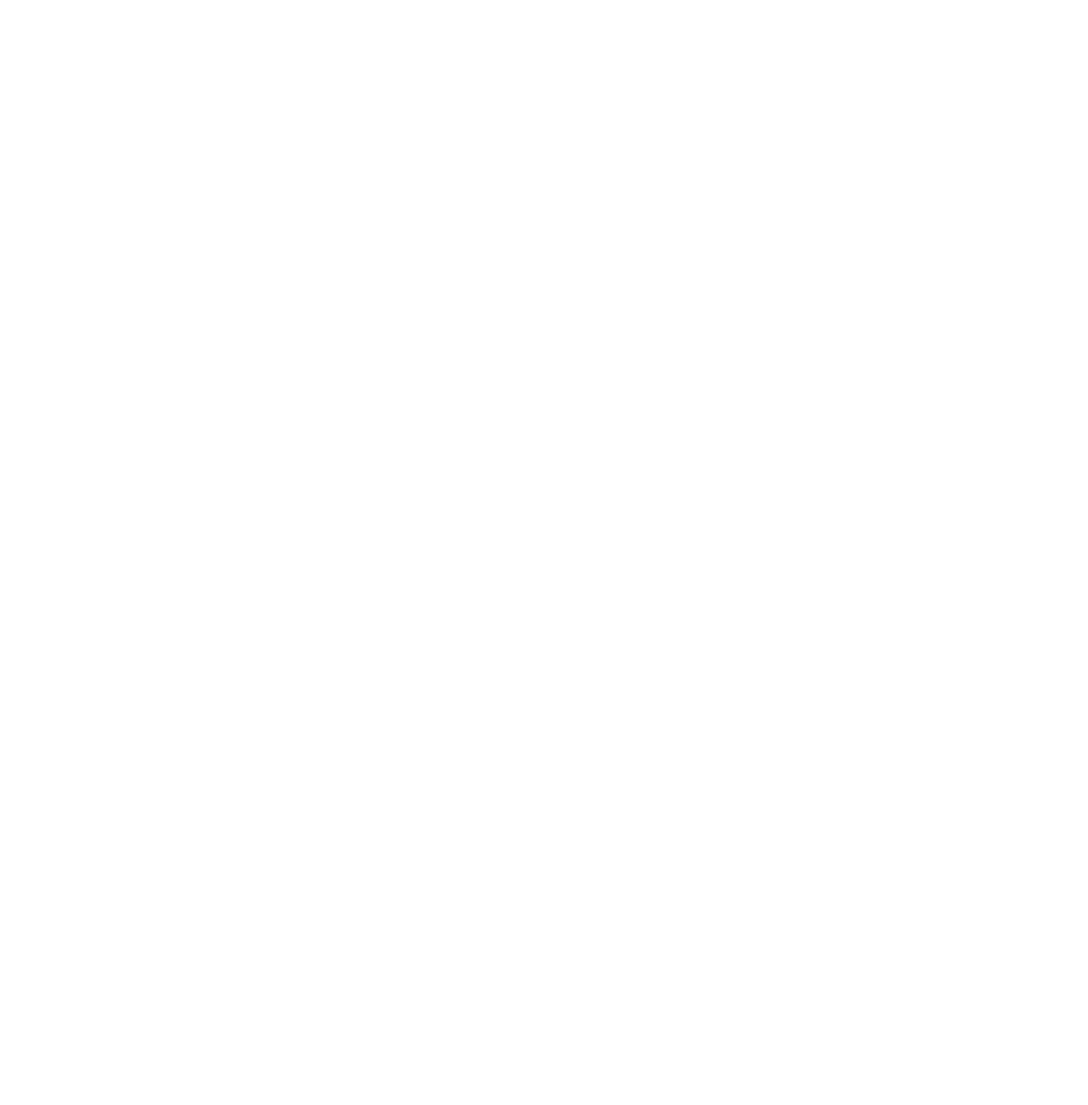
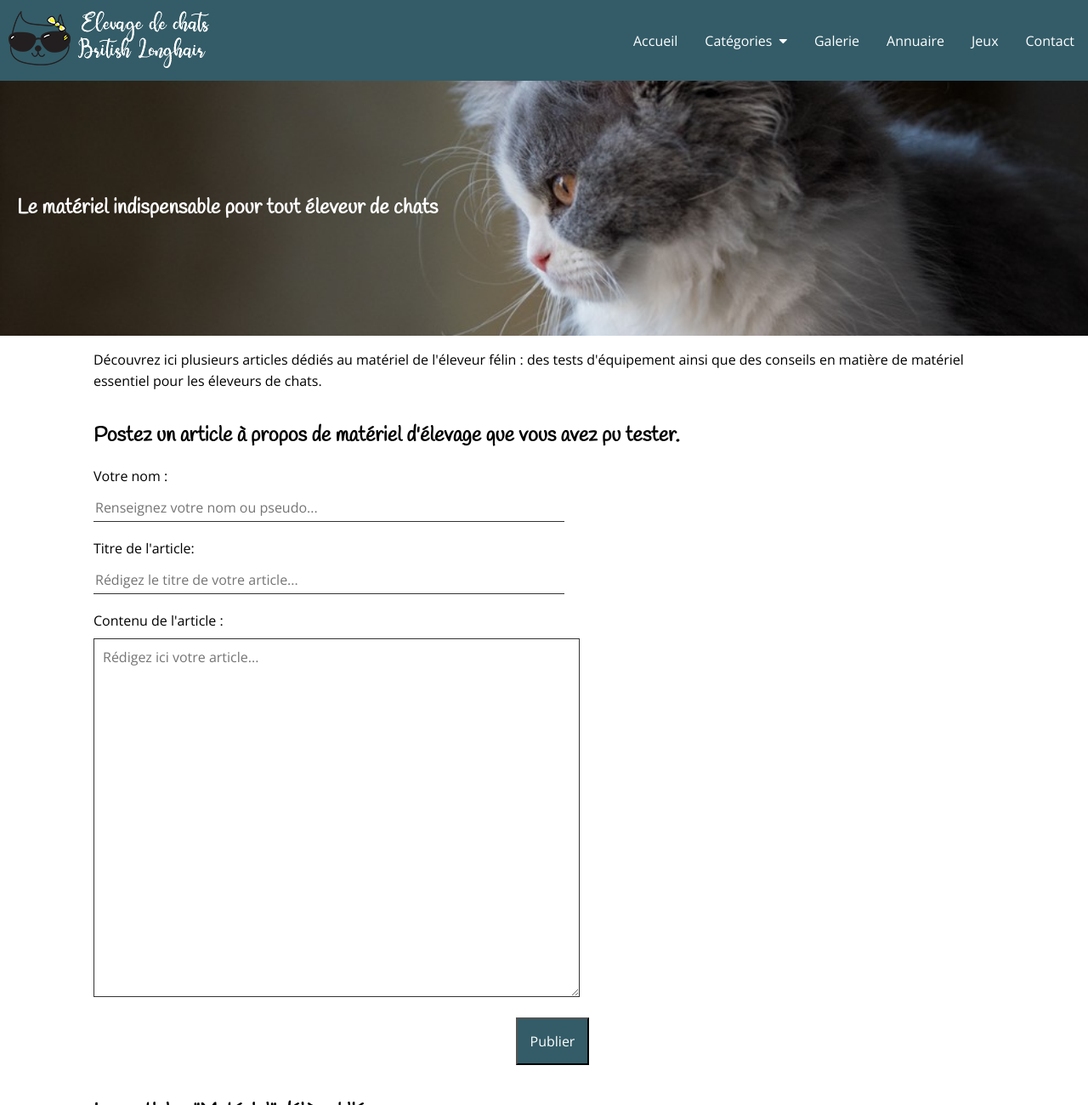
Before and after one commit to Sarah-Hans/CN_JS_Project, a plain HTML site: page categories/materiel.html in a window 1280 px wide. Shown: the top 1300 px of the page at 85% size. Before the commit the page ends 800 px from the top, so only its background shows below. Drawn offline with nearby package versions, Linux system fonts and the light colour scheme.

Commit message:
feat : formulaire d'ajout d'article fixes #19

```diff
--- a/categories/materiel.html
+++ b/categories/materiel.html
@@ -0,0 +1,102 @@
+<!DOCTYPE html>
+<html lang="fr">
+<head>
+    <meta charset="UTF-8">
+    <meta http-equiv="X-UA-Compatible" content="IE=edge">
+    <meta name="viewport" content="width=device-width, initial-scale=1.0">
+    <title>Le matériel indispensable pour les éleveurs de chats</title>
+    <meta name="description" content="Retrouvez-ici des tests et conseils à propos du matériel indispensable de l'éleveur félin.">
+    <link href="../styles/style.css" rel="stylesheet">
+    <link rel="shortcut icon" type="image/png" href="../images/favicon.png"/>
+    <link rel="preconnect" href="https://fonts.gstatic.com">
+    <link rel="preconnect" href="https://fonts.gstatic.com">
+    <link rel="preconnect" href="https://fonts.gstatic.com">
+    <link rel="preconnect" href="https://fonts.gstatic.com">
+    <link href="https://fonts.googleapis.com/css2?family=Handlee&family=Open+Sans:ital,wght@0,300;0,400;0,600;0,700;1,300;1,400&display=swap" rel="stylesheet">
+    <script src="https://ajax.googleapis.com/ajax/libs/jquery/3.1.1/jquery.min.js" defer></script>
+    <link rel="stylesheet" href="https://cdnjs.cloudflare.com/ajax/libs/font-awesome/4.7.0/css/font-awesome.min.css">
+    <script src="../scripts/menudropdown.js" defer></script>
+    <script src="../scripts/sendpost.js" defer></script>
+</head>
+<body>
+    <header class="sticky">
+        <!--Barre de navigation-->
+            <!-- Logo du site -->
+            <div class="logo">
+                <a href="../index.html"><img src="../images/logo-site-elevage-blh.png" alt="Logo Elevage de British Longhair"></a>
+            </div>
+            <!--Menu-->
+            <nav>
+                <a href="../index.html">Accueil</a>
+                <div class="dropdown">
+                    <a onclick="myFunction()" class="dropbtn">Catégories &nbsp;<i class="fa fa-caret-down"></i></a>
+                    <div id="myDropdown" class="dropdown-content">
+                        <a href="sante.html">Santé</a>
+                        <a href="naissances.html">Naissances</a>
+                        <a href="materiel.html">Matériel</a>
+                    </div>
+                </div>
+                <a href="../pages/galerie.html">Galerie</a>
+                <a href="../pages/annuaire-eleveurs.html">Annuaire</a>
+                <a href="../pages/jeux.html">Jeux</a>
+                <a href="../pages/contact.html">Contact</a>
+                </ul>
+            </nav>
+    </header>
+    <main>
+        <div class="header-cat">
+            <h1>Le matériel indispensable pour tout éleveur de chats</h1>
+        </div>
+        <div class="intro-cat">
+            <p>Découvrez ici plusieurs articles dédiés au matériel de l'éleveur félin : des tests d'équipement ainsi que des conseils en matière de matériel essentiel pour les éleveurs de chats.</p>
+        </div>
+        <div id="form-post">
+            <h2>Postez un article à propos de matériel d'élevage que vous avez pu tester.</h2>
+            <form name="postform" id="post-article">
+                <div>
+                    <label for="auteur_article">Votre nom :</label><br>
+                    <input type="text" id="auteur_article" name="auteur" placeholder="Renseignez votre nom ou pseudo...">
+                </div>
+                <div>
+                    <label for="titre_article">Titre de l'article:</label><br>
+                    <input type="text" id="titre_article" name="titre" placeholder="Rédigez le titre de votre article...">
+                </div>
+                <div>
+                    <label for="text_article">Contenu de l'article :</label><br>
+                    <textarea id="text_article" name="contenu" placeholder="Rédigez ici votre article..."></textarea>
+                </div>
+                <div id="bouton-envoi">
+                    <button id="envoi_article">Publier</button>
+                </div>
+            </form>
+        </div>
+        <div class="titre-cat">
+            <h2>Les articles "Matériel" déjà publiés</h2>
+        </div>
+        <div class="articles-cat">
+
+        </div>
+    </main>
+    <footer>
+        <div class="liens">
+            <ul>
+                <li><a href="#">Catégories</a></li>
+                <li><a href="../pages/galerie.html">Galerie</a></li>
+                <li><a href="../pages/annuaire-eleveurs.html">Annuaire</a></li>
+                <li><a href="../pages/jeux.html">Jeux</a></li>
+                <li><a href="../pages/contact.html">Contact</a></li>
+                <li><a href="../pages/mentions-legales.html">Mentions Légales</a></li>
+            </ul>
+        </div>
+        <div class="reseaux">
+            <p>Retrouvez-nous sur les réseaux sociaux :</p>
+            <ul>
+                <li><a href=""><img src="" alt="facebook"></a></li>
+                <li><a href=""><img src="" alt="instagram"></a></li>
+                <li><a href=""><img src="" alt="twitter"></a></li>
+            </ul>
+        </div>
+        <div class="copyright"><img src="" alt="logo"><p>Elevage de chats British Longhair - Copyright 2021</p></div>
+    </footer>
+</body>
+</html>
--- a/robots.txt
+++ b/robots.txt
@@ -0,0 +1,3 @@
+User-agent: *
+Allow: /
+Sitemap: http://www.elevage-british-longhair.fr/sitemap.xml
--- a/scripts/menudropdown.js
+++ b/scripts/menudropdown.js
@@ -1,10 +1,10 @@
-/* When the user clicks on the button,
-toggle between hiding and showing the dropdown content */
+/* Quand l'utilisateur clique sur le bouton dropdown,
+inversion entre hiding et showing le dropdown content */
 function myFunction() {
     document.getElementById("myDropdown").classList.toggle("show");
   }
 
-  // Close the dropdown menu if the user clicks outside of it
+  // ferme le sous menu si l'utilisateur clique dessus
   window.onclick = function(event) {
     if (!event.target.matches('.dropbtn')) {
       var dropdowns = document.getElementsByClassName("dropdown-content");
--- /dev/null
+++ b/scripts/sendpost.js
@@ -0,0 +1,21 @@
+$(document).ready(function(){
+
+    let bouton = document.getElementById('envoi_article');
+    bouton.addEventListener("click", function(event) {
+        let Article = {
+            auteur: document.getElementById('auteur_article').value,
+            titre: document.getElementById('titre_article').value,
+            texte: document.getElementById('text_article').value,
+            afficherPost: function() {
+                return '<div class="one-post"><h3>' + this.titre + '</h3><p class="author">Rédigé par ' + this.auteur + '</p><div class="post-content">' + this.texte + '</div>';
+            }
+        };
+        console.log(Article);
+        event.preventDefault();
+
+        $('.articles-cat').append(function() {
+            return Article.afficherPost();
+        });
+
+    });
+})
--- a/styles/style.css
+++ b/styles/style.css
@@ -97,7 +97,6 @@ nav a:hover, .dropbtn:hover, .dropbtn:focus {
 
 }
 
-
 .show {
     display:block;
 }
@@ -114,6 +113,101 @@ main {
     width: 100%;
     margin-bottom: 40px;
     background-color: rgb(51, 92, 104);
+}
+.header-cat {
+    background-image: url('../images/slide-lovemedo.jpg');
+    background-size: cover;
+    background-repeat: no-repeat;
+    background-position: center;
+    width: 100%;
+    height: 300px;
+    display: flex;
+    align-items: center;
+    justify-content: left;
+    padding-left: 20px;
+}
+.header-cat h1 {
+    font-size: 1.5em;
+    color: white;
+}
+
+.intro-cat {
+    width: 1080px;
+    margin: auto;
+}
+
+#form-post {
+    width: 1080px;
+    margin: auto;
+    padding-bottom: 20px;
+}
+
+#form-post label {
+    font-family: 'Open Sans', sans-serif;
+}
+
+#post-article {
+    display: flex;
+    flex-direction: column;
+    align-items:flex-start;
+}
+
+input {
+    width: auto;
+    min-width: 550px;
+    height: 30px;
+    font-size: 1em;
+    font-family: 'Open Sans', sans-serif;
+    border-bottom: 1px solid #333;
+    border-top: 0px;
+    border-left: 0px;
+    border-right: 0px;
+    margin-top: 10px;
+    margin-bottom: 20px;
+}
+
+#titre_article {
+    width: auto;
+    min-width: 550px;
+}
+
+#text_article {
+    width: auto;
+    min-width: 550px;
+    height: 400px;
+    font-size: 1em;
+    font-family: 'Open Sans', sans-serif;
+    border: 1px solid #333;
+    margin-top: 10px;
+    margin-bottom: 20px;
+    padding: 10px;
+}
+
+#bouton-envoi {
+    align-self: center;
+}
+
+#envoi_article {
+    padding: 15px;
+    font-size: 1em;
+    font-family: 'Open Sans', sans-serif;
+    background-color:rgb(51, 92, 104);
+    color: white;
+
+}
+
+.titre-cat {
+    width: 1080px;
+    margin: auto;
+}
+
+.articles-cat {
+    width: 1080px;
+    margin: auto;
+    display: flex;
+    flex-direction: row;
+    flex-wrap: wrap;
+    justify-content: space-between;
 }
 
 .content-intro {
```
Also changed, not shown: index.html (+8 -10 lines), images/favicon.png (added), images/logo-site-elevage-blh.png (added), images/slide-lovemedo.jpg (added), 2 other files.
